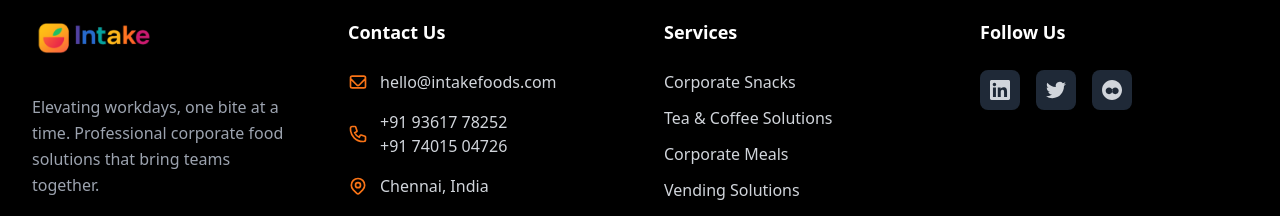
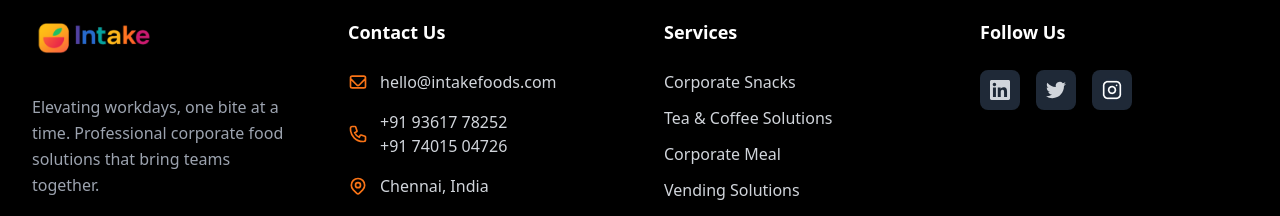
Before and after one commit to shri234/Intake, a React (Create React App) app: page / in a window 1280 px wide. Shown: the part 7489-7705 px from the top of the page. Built offline with nearby package versions, Linux system fonts and the light colour scheme.

Commit message:
For spine imaging fellowship modules and phases fixes

```diff
--- a/src/components/footer.jsx
+++ b/src/components/footer.jsx
@@ -98,7 +98,7 @@ const Footer = () => {
             <ul className="space-y-3 text-gray-300">
               <li>Corporate Snacks</li>
               <li>Tea & Coffee Solutions</li>
-              <li>Corporate Meals</li>
+              <li>Corporate Meal</li>
               <li>Vending Solutions</li>
               <li>Corporate Gift Kits</li>
             </ul>
@@ -112,7 +112,7 @@ const Footer = () => {
             <div className="flex space-x-4">
               {/* LinkedIn */}
               <a
-                href="#"
+                href="https://www.linkedin.com/company/intake-foods/"
                 className="w-10 h-10 bg-gray-800 rounded-lg flex items-center justify-center hover:bg-orange-500 transition-colors group"
               >
                 <svg
@@ -140,16 +140,10 @@ const Footer = () => {
 
               {/* Instagram */}
               <a
-                href="#"
+                href="https://www.instagram.com/intakefoods_inc?igsh=NHFkbTgweXJtZHBt"
                 className="w-10 h-10 bg-gray-800 rounded-lg flex items-center justify-center hover:bg-orange-500 transition-colors group"
               >
-                <svg
-                  className="w-5 h-5 text-gray-300 group-hover:text-white"
-                  fill="currentColor"
-                  viewBox="0 0 24 24"
-                >
-                  <path d="M12.017 0C5.396 0 .029 5.367.029 11.987c0 6.618 5.367 11.986 11.988 11.986s11.987-5.368 11.987-11.986C24.014 5.367 18.635.001 12.017.001zM8.449 16.988c-2.243 0-4.052-1.8-4.052-4.037s1.809-4.037 4.052-4.037S12.5 10.714 12.5 12.951s-1.808 4.037-4.051 4.037zm7.519 0c-2.243 0-4.051-1.8-4.051-4.037s1.808-4.037 4.051-4.037 4.052 1.8 4.052 4.037-1.809 4.037-4.052 4.037z" />
-                </svg>
+                <img src="/instagram.png"></img>
               </a>
             </div>
           </div>
```
Also changed, not shown: public/instagram.png (added).
